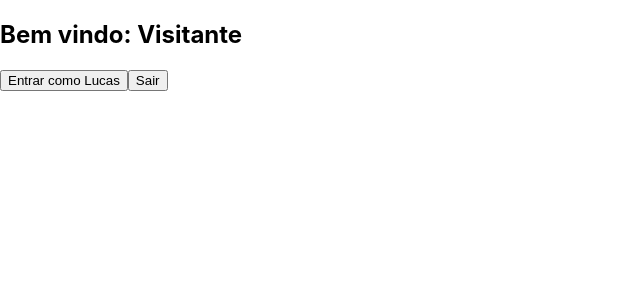
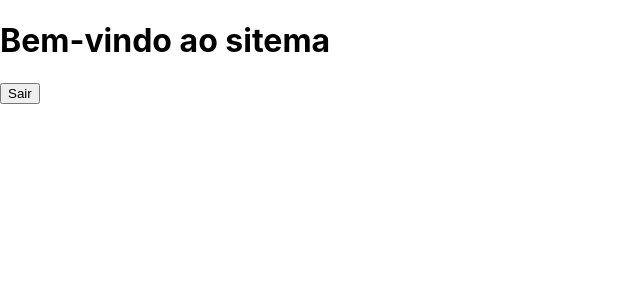
Before and after one commit to lucasFilppe/react-JS, a React (Create React App) app in the folder primeirosite/: page / in a window 1280 px wide. Shown: the top 300 px of the page, without its empty margins (0-640 px from the left). Built offline with nearby package versions, Linux system fonts and the light colour scheme.

Commit message:
renderização condiocional

```diff
--- a/primeirosite/src/App.js
+++ b/primeirosite/src/App.js
@@ -1,15 +1,43 @@
 import React, { Component } from 'react';
-import Membro from './Membro';
+
 
 class App extends Component{
 
+  constructor(props){
+    super(props);
+    this.state = {
+      status: true
+    };
+    this.sair = this.sair.bind(this);
+    this.entrar = this.entrar.bind(this);
+  }
+
+  sair(){
+    this.setState({status: false});
+  }
+
+  entrar(){
+      this.setState({status: true});
+    }
 
     render(){
     return(
 
-      <div>
-        <Membro nome="Visitante"/>
-      </div>
+        <div>
+        {this.state.status ?
+          <div>
+            <h1>Bem-vindo ao sitema</h1>
+            <button onClick={this.sair}>Sair</button>
+          </div>:
+
+          <div>
+            <h1>Olá visitante</h1>
+            <button onClick={this.entrar}>Entrar no sistema</button>
+          </div>
+
+        }
+        </div>
+
 
     );
   }
```
